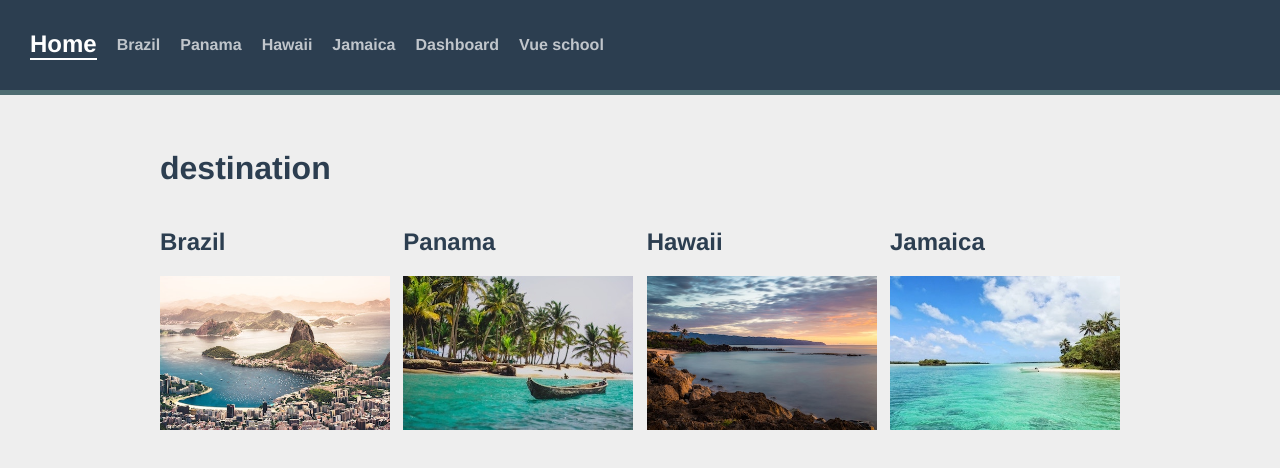
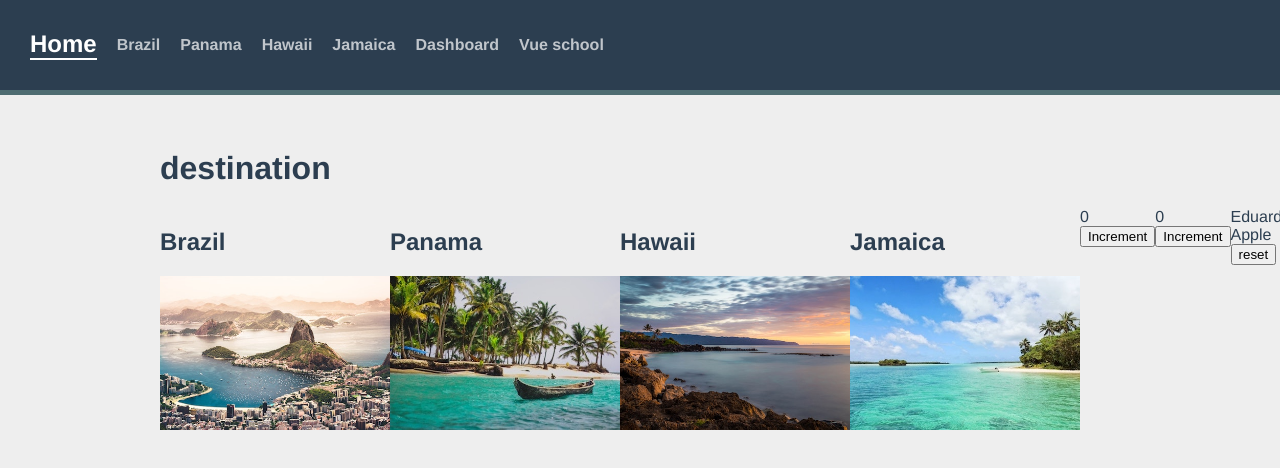
Before and after one commit to ghislaingirardeau/VS_Router_Travel_App, a Vue app: page / in a window 1280 px wide. Shown: the top 468 px of the page. Built offline with nearby package versions, Linux system fonts and the light colour scheme.

Commit message:
pinia test

```diff
--- a/package.json
+++ b/package.json
@@ -13,6 +13,7 @@
     "format": "prettier --write src/"
   },
   "dependencies": {
+    "pinia": "^2.2.4",
     "vue": "^3.4.29",
     "vue-router": "^4.3.3"
   },
--- a/src/main.ts
+++ b/src/main.ts
@@ -1,11 +1,14 @@
 import './assets/main.css'
 
 import { createApp } from 'vue'
+import { createPinia } from 'pinia'
 import App from './App.vue'
 import router from './router'
 
+const pinia = createPinia()
 const app = createApp(App)
 
 app.use(router)
+app.use(pinia)
 
 app.mount('#app')
--- /dev/null
+++ b/src/stores/Counter.js
@@ -0,0 +1,36 @@
+import { defineStore } from 'pinia'
+// export const useCounterStore = defineStore('counter', {
+//   state: () => ({ count: 0, name: 'Eduardo' }),
+//   getters: {
+//     doubleCount: (state) => state.count * 2
+//   },
+//   actions: {
+//     increment() {
+//       this.count++
+//     }
+//   }
+// })
+
+import { ref, computed } from 'vue'
+
+import { useProductStore } from './ProductsStore'
+
+export const useCounterStore = defineStore('counter', () => {
+  // STATE
+  const count = ref(0)
+  const name = ref('Eduardo')
+  const auth = useProductStore()
+  // GETTER
+  const doubleCount = computed(() => count.value * 2)
+  console.log(auth)
+  const fullname = computed(() => name.value + ' ' + auth.lastname)
+  // ACTION
+  function increment() {
+    count.value++
+  }
+  function $reset() {
+    count.value = 0
+  }
+
+  return { count, name, fullname, doubleCount, increment, $reset }
+})
--- /dev/null
+++ b/src/stores/ProductsStore.js
@@ -0,0 +1,9 @@
+import { ref, computed } from 'vue'
+import { defineStore } from 'pinia'
+
+export const useProductStore = defineStore('product', () => {
+  // STATE
+  const lastname = ref('Apple')
+
+  return { lastname }
+})
--- a/src/views/HomeView.vue
+++ b/src/views/HomeView.vue
@@ -1,5 +1,11 @@
 <script setup lang="ts">
 import sourceData from '../assets/data.json'
+import { useCounterStore } from '@/stores/Counter.js'
+import { ref } from 'vue'
+
+// access the `store` variable anywhere in the component ✨
+const store = useCounterStore()
+const count = ref(0)
 
 const destinations = sourceData.destinations
 </script>
@@ -21,6 +27,18 @@ const destinations = sourceData.destinations
         </h2>
         <img :src="`/images/${destination.image}`" />
       </RouterLink>
+      <div>
+        {{ store.count }}
+        <button @click="store.increment">Increment</button>
+      </div>
+      <div>
+        {{ count }}
+        <button @click="count++">Increment</button>
+      </div>
+      <div>
+        {{ store.fullname }}
+        <button @click="store.$reset()">reset</button>
+      </div>
     </div>
   </main>
 </template>
```
Also changed, not shown: 2 other files (tests, documents, lock files or other folders).
